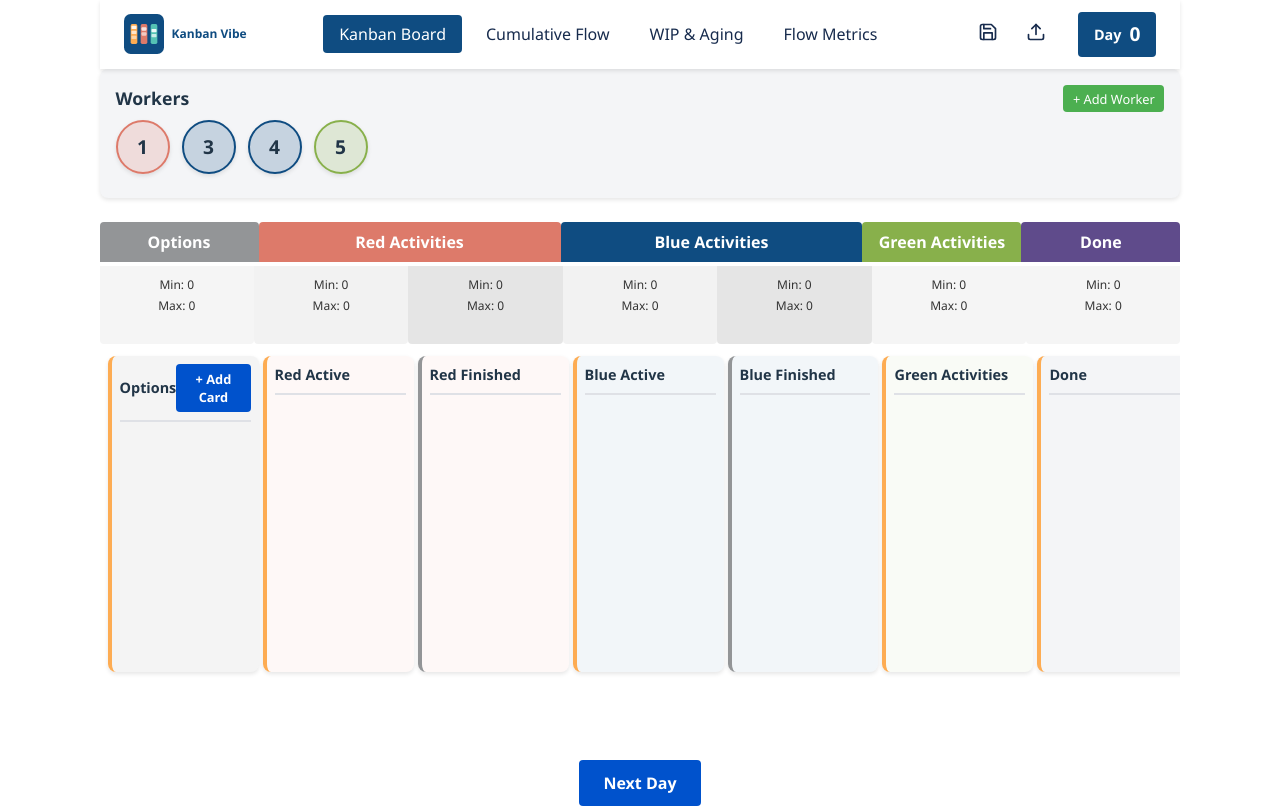
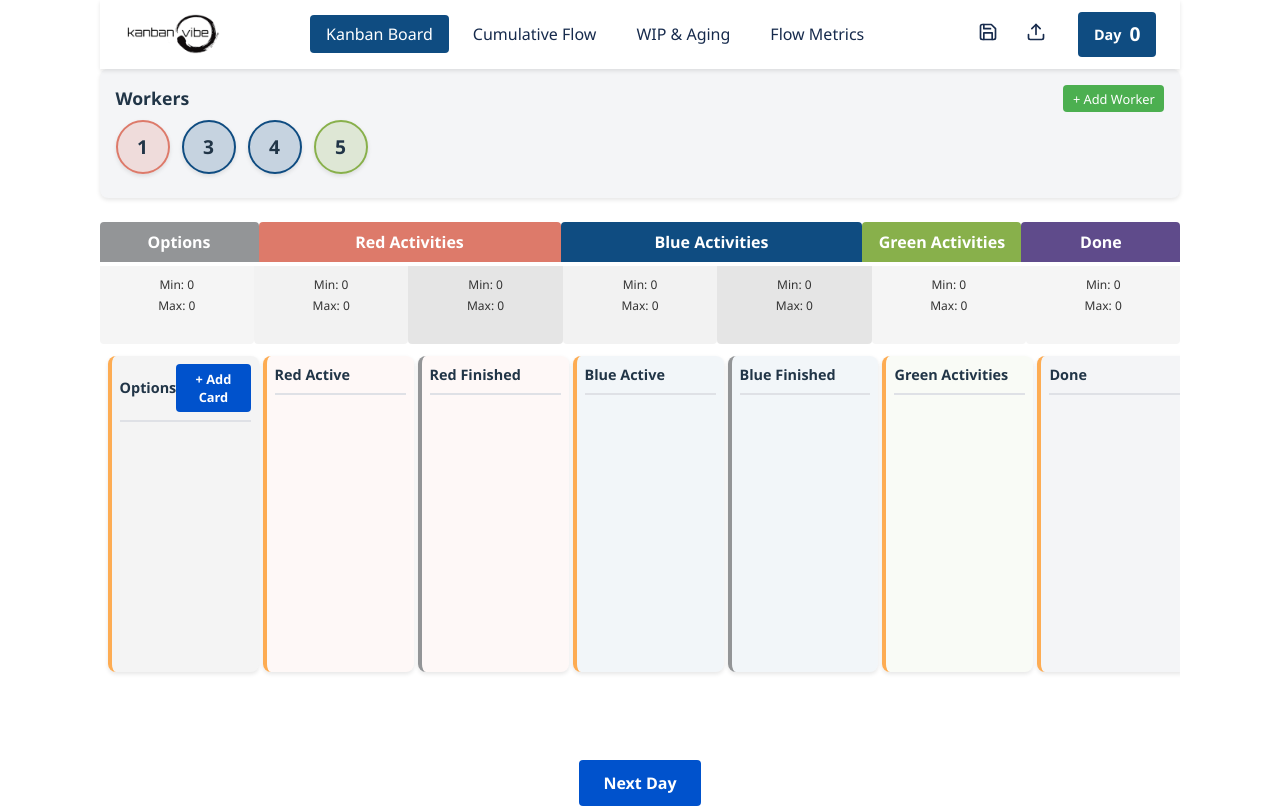
Before and after one commit to npelloux/kanban-vibe, a React (Vite) app: page / in a window 1280 px wide. Built offline with nearby package versions, Linux system fonts and the light colour scheme.

Commit message:
Replace SVG logo with kanban-vibe-v1.png image

```diff
--- a/src/App.css
+++ b/src/App.css
@@ -42,17 +42,11 @@
 .logo-container {
   display: flex;
   align-items: center;
-  gap: 0.5rem;
 }
 
-.logo-svg {
-  flex-shrink: 0;
-}
-
-.logo-text {
-  font-weight: bold;
-  color: var(--classic-blue);
-  white-space: nowrap;
+.logo-image {
+  height: 40px;
+  object-fit: contain;
 }
 
 /* Navigation Bar styles */
--- a/src/components/Logo.tsx
+++ b/src/components/Logo.tsx
@@ -1,4 +1,5 @@
 import React from 'react';
+import logoImage from '../assets/kanban-vibe-v1.png';
 
 interface LogoProps {
   size?: 'small' | 'medium' | 'large';
@@ -7,43 +8,21 @@ interface LogoProps {
 export const Logo: React.FC<LogoProps> = ({ size = 'medium' }) => {
   // Size mapping
   const sizeMap = {
-    small: { width: 32, height: 32, fontSize: 10 },
-    medium: { width: 40, height: 40, fontSize: 12 },
-    large: { width: 48, height: 48, fontSize: 14 }
+    small: { height: 32 },
+    medium: { height: 40 },
+    large: { height: 48 }
   };
 
-  const { width, height, fontSize } = sizeMap[size];
+  const { height } = sizeMap[size];
 
   return (
     <div className="logo-container">
-      <svg
-        width={width}
-        height={height}
-        viewBox="0 0 48 48"
-        fill="none"
-        xmlns="http://www.w3.org/2000/svg"
-        className="logo-svg"
-      >
-        {/* Background */}
-        <rect width="48" height="48" rx="8" fill="#0F4C81" />
-
-        {/* Kanban columns representation */}
-        <rect x="8" y="12" width="8" height="24" rx="2" fill="#FDAC53" />
-        <rect x="20" y="12" width="8" height="24" rx="2" fill="#DD7A6A" />
-        <rect x="32" y="12" width="8" height="24" rx="2" fill="#55C2B4" />
-
-        {/* Cards representation */}
-        <rect x="9" y="14" width="6" height="4" rx="1" fill="white" opacity="0.9" />
-        <rect x="9" y="20" width="6" height="4" rx="1" fill="white" opacity="0.7" />
-        <rect x="9" y="26" width="6" height="4" rx="1" fill="white" opacity="0.5" />
-
-        <rect x="21" y="16" width="6" height="4" rx="1" fill="white" opacity="0.8" />
-        <rect x="21" y="22" width="6" height="4" rx="1" fill="white" opacity="0.6" />
-
-        <rect x="33" y="18" width="6" height="4" rx="1" fill="white" opacity="0.9" />
-        <rect x="33" y="24" width="6" height="4" rx="1" fill="white" opacity="0.7" />
-      </svg>
-      <span className="logo-text" style={{ fontSize: `${fontSize}px` }}>Kanban Vibe</span>
+      <img
+        src={logoImage}
+        alt="Kanban Vibe Logo"
+        className="logo-image"
+        style={{ height: `${height}px` }}
+      />
     </div>
   );
 };
```
Also changed, not shown: cline_docs/progress.md (+6 -1 lines).
